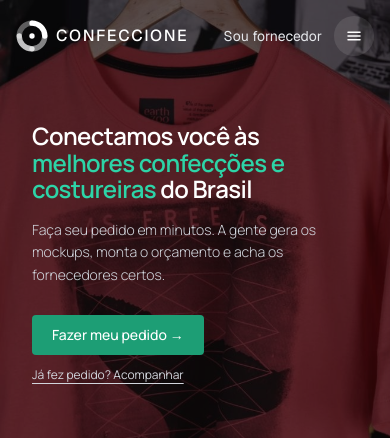
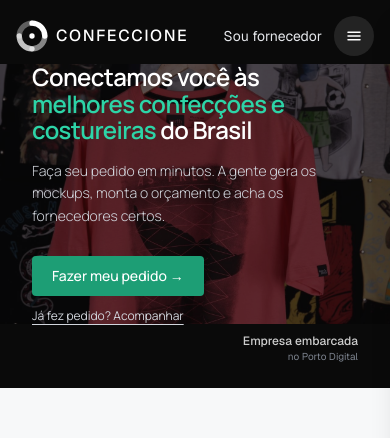
Before and after one commit to nandopons/confeccione, a Next.js app: page / in a window 390 px wide. Shown: the top 438 px of the page. Built offline with nearby package versions, Linux system fonts and the light colour scheme; no server answers.

Commit message:
fix(home): mobile sem scroll + etapa 3 só Contato + banner sem zoom (object-contain) (#126)
* fix(home): mobile sem scroll interno no card (altura natural, min 560px); altura fixa só no desktop

* fix(home): etapa 3 título curto 'Contato' + banner object-contain (sem zoom) com altura ajustada

```diff
--- a/app/components/PedidoSteps.tsx
+++ b/app/components/PedidoSteps.tsx
@@ -204,8 +204,8 @@ export default function PedidoSteps() {
         ))}
       </div>
 
-      <div className="bg-white shadow-sm border border-gray-200 rounded-2xl p-6 flex flex-col h-[760px] md:h-[620px]">
-        <div className="flex-1 overflow-y-auto -mr-2 pr-2">
+      <div className="bg-white shadow-sm border border-gray-200 rounded-2xl p-6 flex flex-col min-h-[560px] md:h-[620px]">
+        <div className="flex-1 md:overflow-y-auto md:-mr-2 md:pr-2">
         {step === 0 && (
           <>
             <p className="text-gray-900 font-medium mb-1">O que você precisa produzir?</p>
@@ -300,7 +300,7 @@ export default function PedidoSteps() {
 
         {step === 2 && (
           <>
-            <p className="text-gray-900 font-medium mb-1">Seus dados para contato</p>
+            <p className="text-gray-900 font-medium mb-1">Contato</p>
             <p className="text-gray-400 text-sm mb-5">Vamos montar seus mockups e o orçamento — você acompanha tudo no visualizador.</p>
             <div className="mb-4">
               <label className="text-xs text-gray-400 mb-1 block">Nome completo</label>
--- a/app/page.tsx
+++ b/app/page.tsx
@@ -11,7 +11,7 @@ export default function Home() {
   return (
     <main className="min-h-screen bg-white font-sans">
 
-      <section className="relative h-[60vh] min-h-[440px] md:h-[78vh] md:min-h-[560px] overflow-hidden bg-[#0a0a0a]">
+      <section className="relative h-[46vh] min-h-[320px] md:h-[72vh] md:min-h-[520px] overflow-hidden bg-[#0a0a0a]">
         {/* Foto em tela cheia (desktop e mobile) */}
         <div className="absolute inset-0 z-0">
           <Image
@@ -21,7 +21,7 @@ export default function Home() {
             preload
             quality={85}
             sizes="100vw"
-            className="object-cover object-[50%_40%]"
+            className="object-contain object-center md:object-right"
           />
         </div>
 
```
